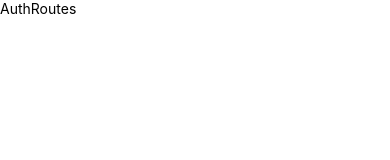
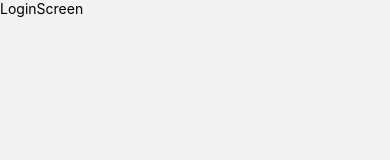
Before and after one commit to tier3guy/helping-hands-frontend, a React Native app: screen / in a window 390 px wide. Shown: the top 160 px of the page. Built offline with nearby package versions, Linux system fonts and the light colour scheme.

Commit message:
Routings ...

```diff
--- /dev/null
+++ b/components/ScrollView/index.js
@@ -0,0 +1,15 @@
+import { ScrollView } from 'react-native';
+
+const RNScrollView = ({children, props, horizontalIndicator, verticalIndicator}) => {
+    return (
+        <ScrollView
+            {...props}
+            showsHorizontalScrollIndicator={horizontalIndicator ? true : false}
+            showsVerticalScrollIndicator={verticalIndicator ? true : false}
+        >
+            {children}
+        </ScrollView>
+    );
+}
+
+export default RNScrollView;
--- a/components/index.js
+++ b/components/index.js
@@ -1,3 +1,4 @@
 export { default as StatusBar } from './StatusBar';
 export { default as InterText } from './Text/InterText';
 export { default as GloockText } from './Text/GloockText';
+export { default as ScrollView } from './ScrollView';
--- /dev/null
+++ b/globals/StackScreenOptions.js
@@ -0,0 +1,7 @@
+// Path: globals\StackScreenOptions.js
+
+const ScreenOptions = {
+    headerShown: false,
+};
+
+export default ScreenOptions;
--- a/navigation/AuthRoutes.js
+++ b/navigation/AuthRoutes.js
@@ -1,5 +1,10 @@
-import React from 'react';
-import { Text } from 'react-native';
+// Screens
+import { LoginScreen, SignupScreen } from '../screens';
+
+// Navigation
+import ScreenOptions from '../globals/StackScreenOptions';
+import { createStackNavigator } from '@react-navigation/stack';
+const Stack = createStackNavigator();
 
 /**
  *
@@ -7,7 +12,10 @@ import { Text } from 'react-native';
  */
 const AuthRoutes = () => {
   return (
-    <Text>AuthRoutes</Text>
+    <Stack.Navigator screenOptions={ScreenOptions}>
+      <Stack.Screen name="Login" component={LoginScreen} />
+      <Stack.Screen name="Signup" component={SignupScreen} />
+    </Stack.Navigator>
   )
 }
 
--- /dev/null
+++ b/screens/auth/LoginScreen.js
@@ -0,0 +1,12 @@
+import React from 'react';
+import { Text, View } from 'react-native';
+
+const LoginScreen = () => {
+  return (
+    <View>
+        <Text>LoginScreen</Text>
+    </View>
+  )
+}
+
+export default LoginScreen;
--- /dev/null
+++ b/screens/auth/SignupScreen.js
@@ -0,0 +1,12 @@
+import React from 'react';
+import { Text, View } from 'react-native';
+
+const SignupScreen = () => {
+  return (
+    <View>
+        <Text>SignupScreen</Text>
+    </View>
+  )
+}
+
+export default SignupScreen;
--- /dev/null
+++ b/screens/index.js
@@ -0,0 +1,7 @@
+// Path: screens\auth\index.js
+
+// Auth Screens
+export { default as LoginScreen } from './auth/LoginScreen';
+export { default as SignupScreen } from './auth/SignupScreen';
+
+// App Screens
```
